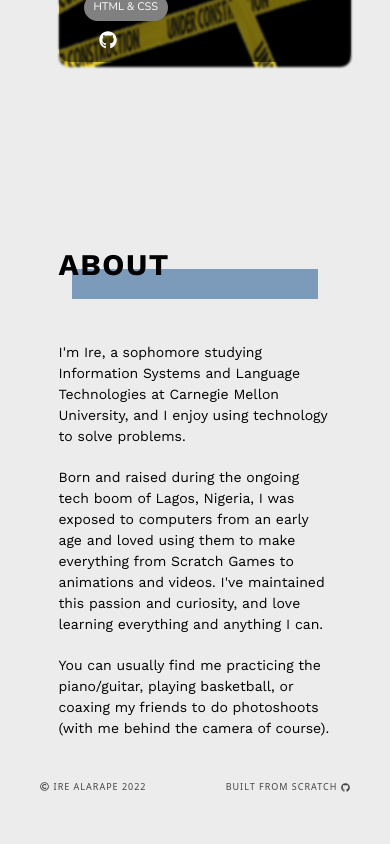
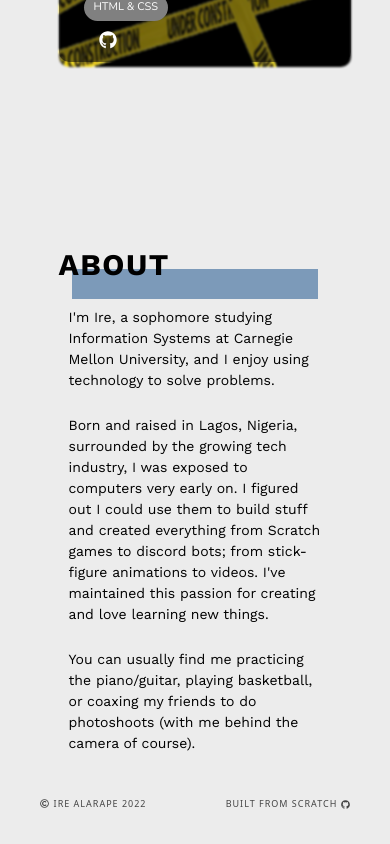
Before and after one commit to Ireoluwa-A/portfolio-site, a React (Create React App) app: page / in a window 390 px wide. Shown: the part 2067-2911 px from the top of the page. Built offline with nearby package versions, Linux system fonts and the light colour scheme.

Commit message:
mobile responsiveness tweaks

```diff
--- a/src/pages/main/about.jsx
+++ b/src/pages/main/about.jsx
@@ -54,14 +54,15 @@ const About = () => {
             <div ref={aboutBody} className={`about_body fade_in_up ${aboutBodyVisible ? 'fade_in_appear' : ''}`}>
 
                 <div className='about_description font-WorkSans'>
-                    <p className='pb-[20px]'>
-                        I'm Ire, a sophomore studying Information Systems and Language Technologies at Carnegie Mellon University,
+                    <p className='pb-[1.5rem]'>
+                        I'm Ire, a sophomore studying Information Systems at Carnegie Mellon University,
                         and I enjoy using technology to solve problems.
                     </p>
-                    <p className='pb-[20px]'>
-                        Born and raised during the ongoing tech boom of Lagos, Nigeria, I was exposed to computers
-                        from an early age and loved using them to make everything from Scratch Games to animations and videos.
-                        I've maintained this passion and curiosity, and love learning everything and anything I can.
+                    <p className='pb-[1.5rem]'>
+                        Born and raised in Lagos, Nigeria, surrounded by the growing tech industry, I was exposed
+                        to computers very early on. I figured out I could use them to build stuff and created
+                        everything from Scratch games to discord bots; from stick-figure animations to videos.
+                        I've maintained this passion for creating and love learning new things.
                     </p>
                     <p>
                         You can usually find me practicing the piano/guitar,
--- a/src/pages/main/card.jsx
+++ b/src/pages/main/card.jsx
@@ -1,5 +1,6 @@
-import React, {useState, useEffect, useRef} from 'react';
+import React, {useState, useEffect, useRef, useCallback} from 'react';
 
+import {useInView} from 'react-intersection-observer';
 import "../../styles/home.css";
 
 import { TypeAnimation } from 'react-type-animation';
@@ -7,24 +8,32 @@ import { TypeAnimation } from 'react-type-animation';
 const Card = (props) => {
 
     const browser = props.browser;
-    const incompatibleBrowser = (browser == 'Safari');
+    const incompatibleBrowser = (browser === 'Safari');
 
     const [cursorX, setCursorX] = useState();
     const [cursorY, setCursorY] = useState();
 
+    const [card, cardVisible] = useInView();
+
     // Animate cursor
     const [cursorAnimated, setCursorAnimated] = useState(false);
 
-    useEffect(()=> {
-        window.addEventListener('mousemove',(e) => {
-            setCursorX(e.pageX);
-            setCursorY(e.pageY);
-        })
-        return window.removeEventListener('mousemove',(e) => {
-            setCursorX(e.pageX);
-            setCursorY(e.pageY);
-        })
-    },[])
+    const move = useCallback((e) => {
+        setCursorX(e.pageX);
+        setCursorY(e.pageY);
+    }, [setCursorX, setCursorY])
+
+    useEffect(() => {
+        cardVisible ? window.addEventListener('mousemove', move, true) :
+                      window.removeEventListener('mousemove', move, true)
+        return () => window.removeEventListener('mousemove', move, true);
+    },[cardVisible]);
+
+
+    // useEffect(() => {
+    //     console.log(cursorX, cursorY)
+    //     console.log(cardVisible)
+    // },[cursorX, cursorY, cardVisible]);
 
     return (
         <>
@@ -38,7 +47,7 @@ const Card = (props) => {
             <div className={`intro_card ${incompatibleBrowser ? '' : 'drop-shadow-lg'} animate-fade_in_right`}>
                 {/* <div className='tape1'></div> */}
 
-                <div className='card_screen'
+                <div ref={card} className='card_screen'
                 onMouseEnter={function(){setCursorAnimated(true)}}
                 onMouseLeave={function(){setCursorAnimated(false)}}
                 >
@@ -67,7 +76,6 @@ const Card = (props) => {
                                 tracking-wider pb-[10px]'>
                         Carnegie Mellon student, passionate about tech, language, photography, and plantains.
                     </p>
-
                 </div>
                 {/* <div className='tape2'></div> */}
             </div>
--- a/src/pages/main/home.jsx
+++ b/src/pages/main/home.jsx
@@ -52,7 +52,6 @@ const Home = () => {
                 <About/>
             </Suspense>
 
-
         </main>
 
     );
--- a/src/styles/about.css
+++ b/src/styles/about.css
@@ -2,7 +2,7 @@
     max-width: 70vw;
     width: 100%;
     /* height: 500px; */
-    height: 400px;
+    height: 100%;
     /* height: 30vw; */
     margin-left: auto;
     margin-right: auto;
@@ -13,29 +13,28 @@
     width: 100%;
     height: 50px;
 }
-
 .about_body{
     width: 70%;
     height: 90%;
     display: flex;
     flex-direction: row;
     justify-content: flex-start;
-    /* align-items: center; */
     margin-left: auto;
     margin-right: auto;
-    /* margin-top: 50px; */
 }
+
+
 .about_description{
-    width: 90%;
+    width: 100%;
     height: 100%;
-    display: flex;
-    flex-direction: column;
-    /* justify-content: center; */
-    align-items: center;
+    max-height: inherit;
     margin: auto;
     /* padding: 0px 0px 0px 1vw; */
     font-size: 16px;
-
+    display: inline-block;
+    max-width: 90vw;
+    padding: 10px;
+    /* word-break: break-all; optional */
 }
 .about_options{
     width: 20%;
@@ -46,7 +45,6 @@
     align-items: center;
     margin-right: 10%;
 }
-
 /* ABOUT MENU ICONS */
 .about_icon{
     width: 100%;
@@ -57,7 +55,6 @@
     /* justify-content: center; */
     align-items: center;
     border: solid black 0.3px;
-
     /* border-bottom: dashed rgba(128,128,128,0.2); */
 }
 .about_language{
@@ -81,24 +78,12 @@
 }
 
 /* MOBILE RESPONSIVE */
-@media only screen and (max-width: 960px){
-    .about_container{
-        height: 450px;
-    }
-}
 @media only screen and (max-width: 768px){
-    .about_container{
-        height: 500px;
-    }
     .about_body{
         flex-direction: column;
         padding-top: 0px;
-        /* margin-top: 0px; */
         margin: 0;
         width: 100%;
-        margin-right: 0;
-
-        /* height: 50%; */
     }
     .about_options{
         width: 100%;
@@ -108,8 +93,6 @@
         width: 100%;
         height: 80%;
         font-size: 14px;
-        /* padding: auto; */
-        /* margin: 10px; */
     }
 }
 
--- a/src/styles/navbar.css
+++ b/src/styles/navbar.css
@@ -17,10 +17,11 @@
     transition: 0.3s;
     backdrop-filter: blur(10px);
 }
+
 .nav{
     display: flex;
     transition: 0.3s;
-    /* margin-right: -1vw; */
+    margin-right: -1vw;
 }
 .nav-container-hidden{
     transform: translateY(-80px);
@@ -38,7 +39,6 @@
     font-size: 20px;
     cursor: pointer;
 }
-
 .nav_link{
     position: relative;
 }
```
Also changed, not shown: src/components/navbar.jsx (+5 -3 lines).
